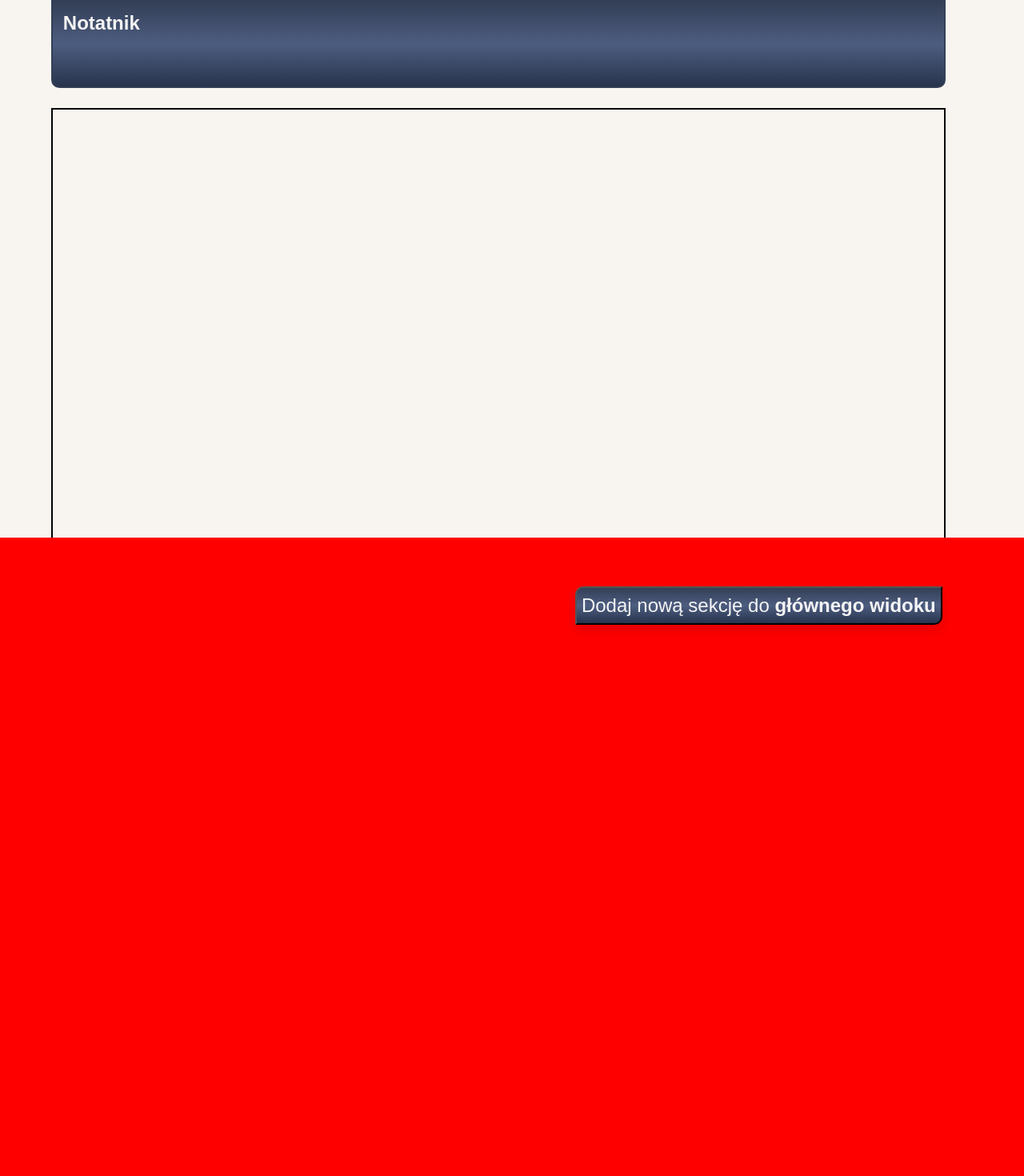
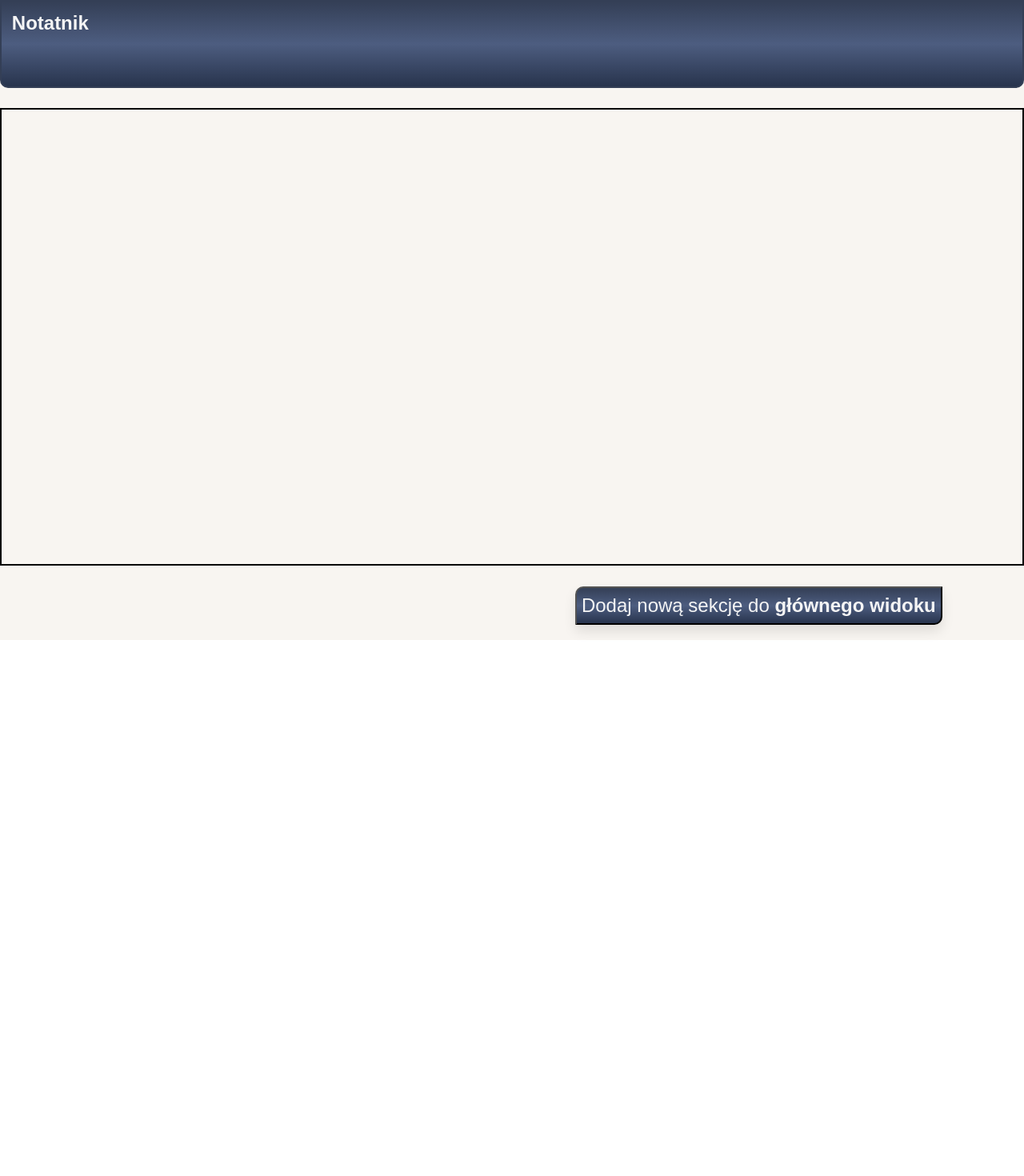
Before and after one commit to jaworskak/freenote, a React (Create React App) app in the folder notesfree/: page / in a window 1280 px wide. Shown: the top 1470 px of the page at 80% size. Built offline with nearby package versions, Linux system fonts and the light colour scheme.

Commit message:
tree added

```diff
--- a/notesfree/public/index.css
+++ b/notesfree/public/index.css
@@ -4,20 +4,21 @@
 }
 
 .containertree{
-    background: red;
-    min-width: 100vw;
-    min-height: 100vh;
+     width: 100vw;
+    height: 100vh;
     z-index:1;
-    margin-top:-10%;
+    margin-top:-65%;
+
 }
 
 .rootcontainer{
     z-index: 2;
+
 }
 
 canvas{
-    position: absolute;
+    position: relative;
     width: 100%;
     height: 100%;
-    opacity:0.3;
+    opacity:0.1;
 }
--- a/notesfree/src/App.css
+++ b/notesfree/src/App.css
@@ -1,6 +1,8 @@
 .App{
    font-family: Arial, Helvetica, sans-serif;
    color:black;
+   z-index: 3;
+    position: relative;
 }
 
 /* losowanie kolorów - w zależności od tego jaki background zostanie wylosowany takie będą głowne kolory nabv, footer, sekcji */
--- a/notesfree/src/Footer/Footer.css
+++ b/notesfree/src/Footer/Footer.css
@@ -1,6 +1,7 @@
 .footer{
       max-width: 92vw;  /* wielkosc wzgleden obszaru roboczego */
 	height: 6vh;
+     z-index: -1;
 }
 
 .btn-add-section{
@@ -38,6 +39,7 @@
      border-radius: 200px 0px 200px 200px;
      border:2px solid whitesmoke;
      box-sizing: border-box;
+     z-index:3;
 }
 
 .modalSectionName{
--- a/notesfree/src/Footer/Footer.js
+++ b/notesfree/src/Footer/Footer.js
@@ -6,6 +6,7 @@ import {useGlobalContext} from '../context'
 const Footer = (props) =>{
 
       const ShowModal = () =>{
+          window.generateRandomTree();
         setModalAddSectionOpen(true);
     }
 
--- a/notesfree/src/MainSection/MainSection.css
+++ b/notesfree/src/MainSection/MainSection.css
@@ -1,11 +1,10 @@
 .mainsection{
-    max-width: 87vw;  /* wielkosc wzgleden obszaru roboczego */
+    max-width: 100vw;  /* wielkosc wzgleden obszaru roboczego */
 	  height: 71vh;
     overflow-y: auto;
     margin-top:2%;
     margin-bottom: 2%;
     border:2px solid black;
-    margin-left:5vw;
-
+    z-index: 3;
 
 }
--- a/notesfree/src/MainSection/Section.css
+++ b/notesfree/src/MainSection/Section.css
@@ -22,6 +22,7 @@
     text-align: center;
     padding: 10px 0;
     border-bottom: 2px solid #343f56;
+    z-index: 3;
 }
 
 .section-actv-navbar{
--- a/notesfree/src/Nav/NavBar.css
+++ b/notesfree/src/Nav/NavBar.css
@@ -1,10 +1,9 @@
 .navbar{
     background:linear-gradient(to bottom, #343f56,#4d5d80,#28344d);
-    max-width: 85vw;  /* wielkosc wzgleden obszaru roboczego */
+    max-width: 99vw;  /* wielkosc wzgleden obszaru roboczego */
 	height: 10vh;
     border: 2px solid #343f56;
     border-radius: 0px 0px 10px 10px;
-    margin-left:5vw;
     color:whitesmoke;
     padding: 1%;
 }
```
